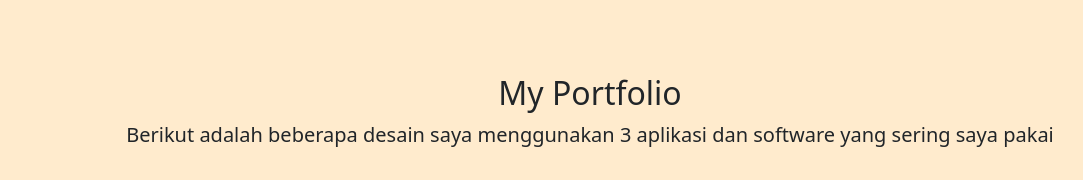
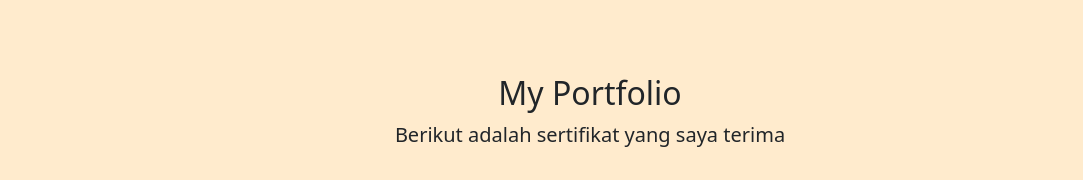
Before and after one commit to Nilampramesti/Nilampramesti.github.io, a plain HTML site: page index.html in a window 1280 px wide. Shown: the part 1680-1860 px from the top of the page, without its empty margins (50-1133 px from the left). Drawn offline with nearby package versions, Linux system fonts and the light colour scheme.

Commit message:
Update index.html

```diff
--- a/index.html
+++ b/index.html
@@ -97,7 +97,7 @@
             <div class="row text-center mb-3">
                 <div class="col">
                     <h2>My Portfolio</h2>
-                    <p class="Text-center fs-5">Berikut adalah beberapa desain saya menggunakan 3 aplikasi dan software yang sering saya pakai</p>
+                    <p class="Text-center fs-5">Berikut adalah sertifikat yang saya terima</p>
                 </div>
             </div>
             <div class="row">
```
